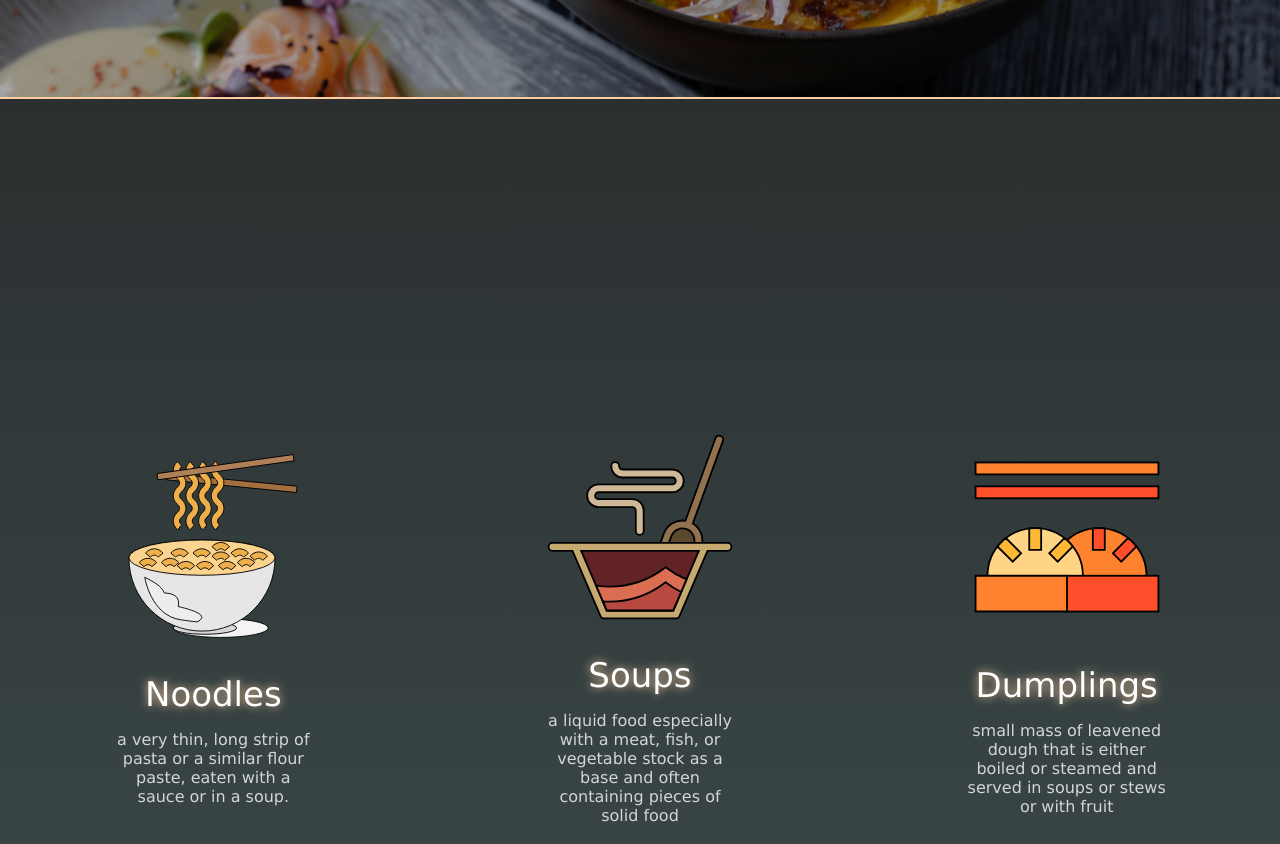
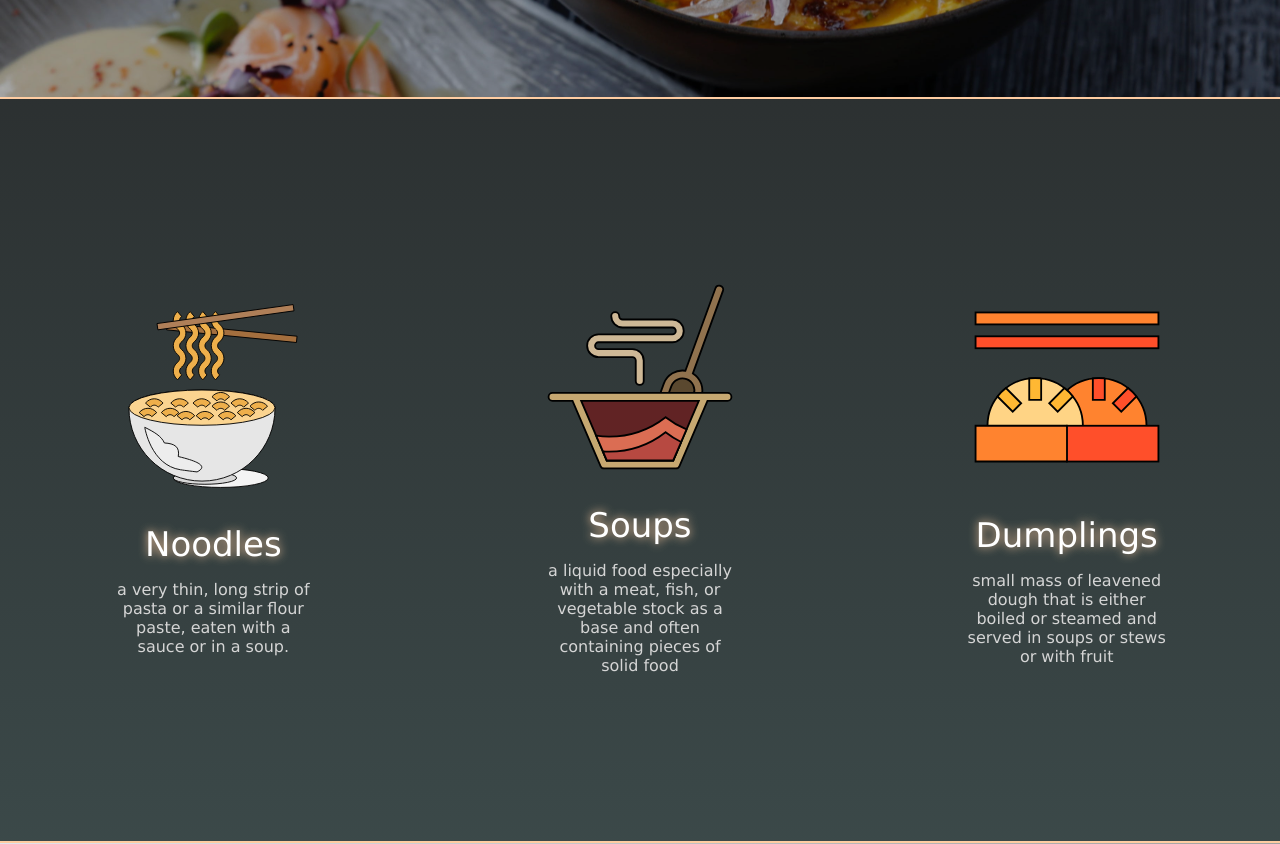
Before and after one commit to iraklishanava05/First-Project--Update-, a plain HTML site: page index.html in a window 1280 px wide. Shown: the part 475-1319 px from the top of the page. Drawn offline with Linux system fonts and the light colour scheme.

Commit message:
Update index.css

```diff
--- a/index.css
+++ b/index.css
@@ -171,7 +171,7 @@ main section.choises {
   align-items: center;
   width: 100%;
   height: 100%;
-  padding: 200px 0;
+  padding: 50px 0;
   border-bottom: var(--border-bottom);
 }
 
```
